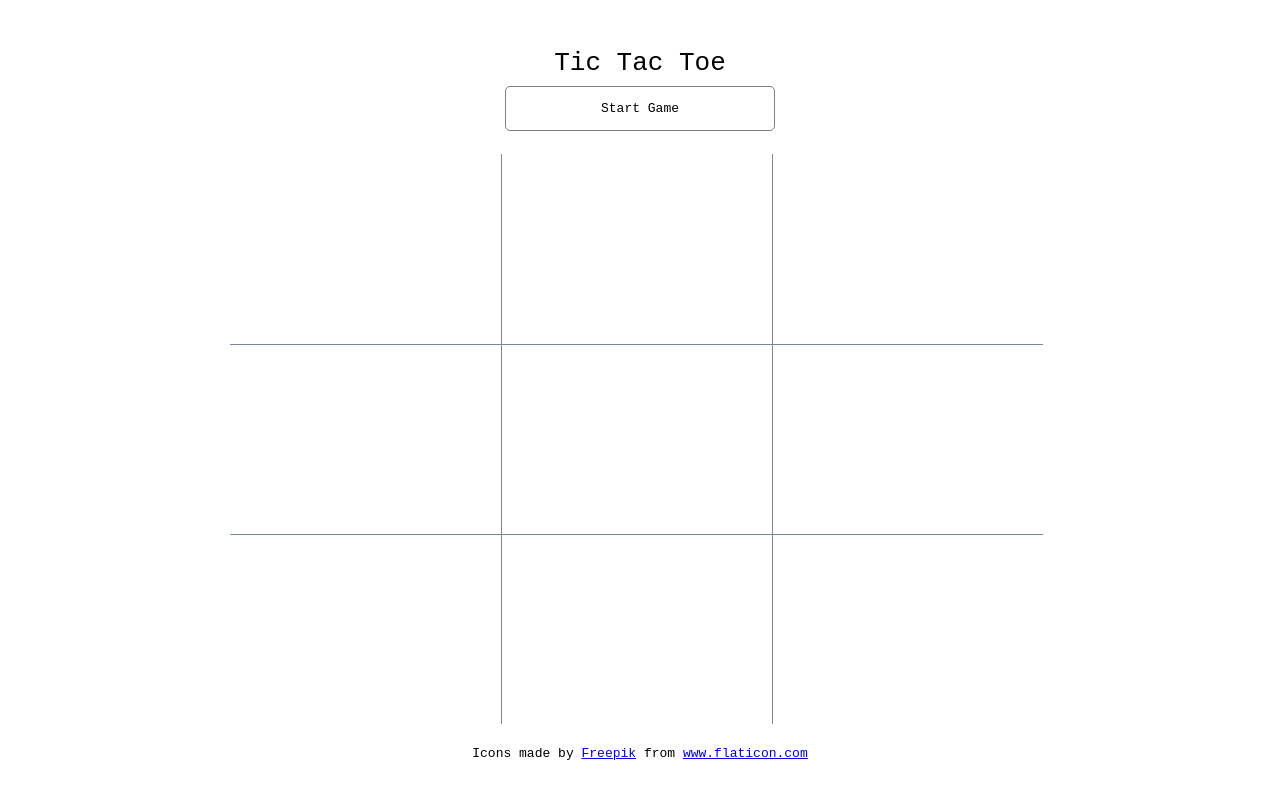
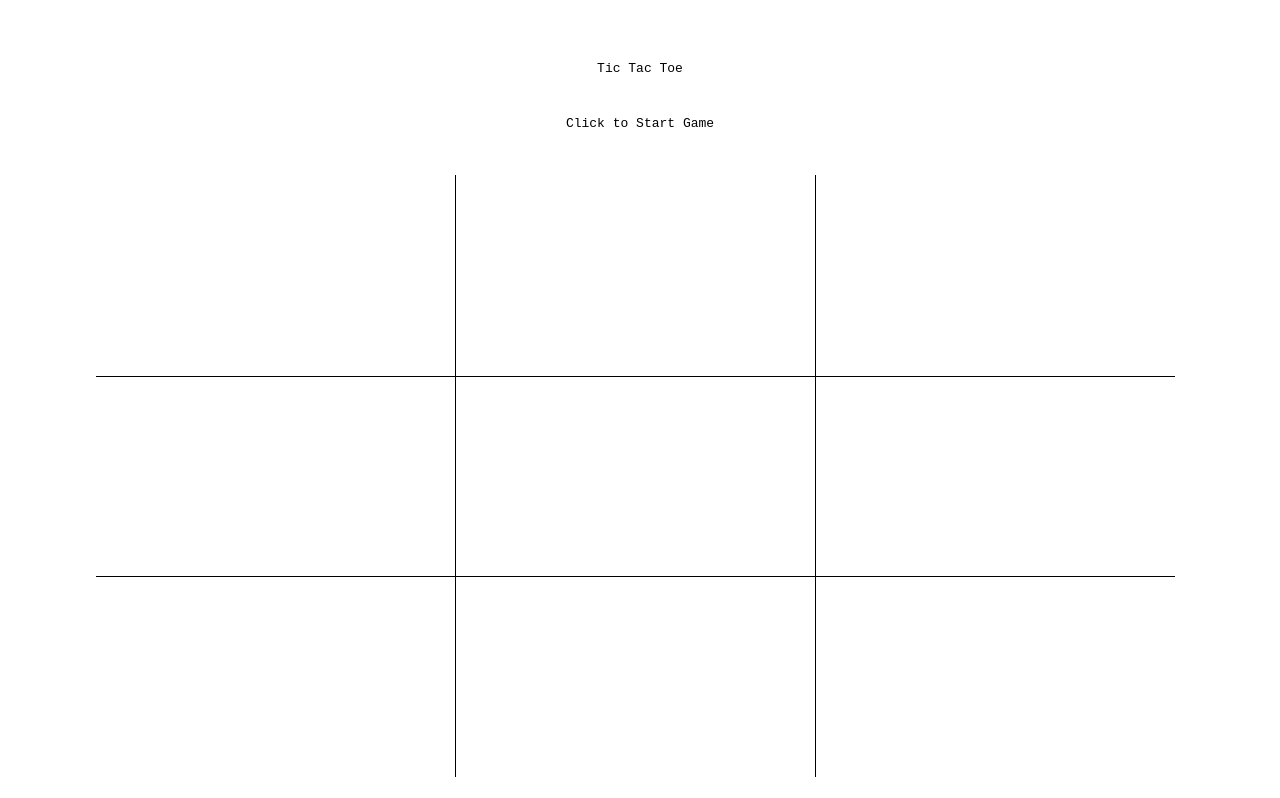
Before and after one commit to itshui3/jankjackjoe, a React (Create React App) app: page / in a window 1280 px wide. Built offline with nearby package versions, Linux system fonts and the light colour scheme.

Commit message:
reached this mvp typing with my toes

```diff
--- a/src/App.css
+++ b/src/App.css
@@ -1,5 +1,5 @@
 
-.root_wrapper {
+.content_wrapper {
     width: 100%;
     height: 100vh;
 
@@ -9,39 +9,65 @@
 }
 
 .content_cont {
-    border-radius: 4px;
 
-    width: 80%;
-    height: 90%;
+    width: 85%;
+    height: 95%;
 
     display: flex;
     flex-direction: column;
-    justify-content: space-between;
     align-items: center;
+    justify-content: space-evenly;
+}
+
+.header_cont {
+
+    width: 100%;
+    height: 20%;
+
+    display: flex;
+    flex-direction: column;
+    justify-content: space-evenly;
+
+    cursor: pointer;
+
+}
+
+.header_title {
+
+    text-align: center;
+
+}
+
+.header_info {
+
+    text-align: center;
+
 }
 
 .board_cont {
-    width: 80%;
+
     height: 80%;
+    width: 100%;
 
     display: flex;
     flex-direction: column;
+
     justify-content: center;
     align-items: center;
 }
 
 .row {
-    display: flex;
     width: 100%;
     height: 33%;
+
+    display: flex;
 }
 
-.tile {
-    /* do this with js */
-    /* border: 1px solid black; */
-
+.cell {
     width: 33%;
     height: 100%;
+
+    font-size: 6rem;
 
     display: flex;
     justify-content: center;
--- a/src/App.js
+++ b/src/App.js
@@ -1,130 +1,117 @@
 
-import produce from 'immer'
-import './App.css'
-import React, { useState, useEffect } from 'react'
+
+import './App.css';
+import React, { useReducer, useEffect } from 'react'
 
 import {
-    Header,
-    Circle,
-    Cross,
-} from './components'
+    initGame,
+    ticReducer,
 
-import {
-    determinePhase,
-    boardInit,
-    rightBorder,
-    bottomBorder,
-    P,
-} from './gamePieces'
+    START,
+    PLACE,
+    SET_WINNER,
+    RESET,
 
-/* P
-'' - game not started
-'1' - player 1's turn
-'2' - player 2's turn
-'Player 1' - game ended with player 1 winning
-'Player 2' - game ended with player 2 winning
-*/
+    buildBorder,
+    checkWinner,
+} from './pieces'
 
+const App = () => {
 
-function App() {
+    const [tic, dispatchTic] = useReducer(ticReducer, initGame)
 
-    const [phase, setPhase] = useState('')
-    const [board, setBoard] = useState(boardInit)
+    useEffect(() => {
+        const [win, winner] = checkWinner(tic.board)
+        console.log('win', win, 'winner', winner)
+        if (win) {
+            dispatchTic({ type: SET_WINNER, payload: winner })
+        }
+    }, [tic.board])
 
-    // useEffect(() => {
-    //     // how do I determine if a move was actually made or not?
-    //     setPhase( determinePhase(board) )
-    // }, [board])
-
-    const buildTileBorder = (r_idx, t_idx) => {
-
-        let borderConfig = {};
-
-        if (r_idx < 2) { borderConfig = {...bottomBorder} }
-        if (t_idx < 2) { borderConfig = {...borderConfig, ...rightBorder }}
-
-        if (Object.keys(borderConfig)) { return borderConfig }
-        else { return {} }
+    const handleGameMechanic = () => {
+        if(tic.state === 0) {
+            // start game
+            dispatchTic({ type: START })
         }
 
-    const handleStart = () => {
-        const turn = String(Math.ceil( ( Math.random() * 2 ) ))
-        setPhase(turn)
+        if(tic.state > 2) {
+            // reset game
+            dispatchTic({ type: RESET })
         }
-
-    const reset = () => {
-        setPhase('')
-        setBoard(boardInit)
-    }
-
-    const attemptPlacement = (row, tile) => {
-        // wrong phase
-        if (!phase || phase === P.p1w || phase === P.p2w) {
-            reset()
-            return
-        }
-        // tile taken
-        if (board[row][tile]) { return }
-
-        setBoard((board) => {
-            return produce(board, draft => {
-                draft[row][tile] = phase
-                setPhase( determinePhase(draft, phase) )
-            })
-        })
     }
 
 return (
 <>
-<div className='root_wrapper'>
+<div className='content_wrapper'>
 <div className='content_cont'>
 
-<Header
-handleStart={handleStart}
-phase={phase}
-reset={reset}
-P={P}
-/>
-<div className='board_cont'>
+<div className='header_cont'>
+    <h1 className='header_title'>Tic Tac Toe</h1>
+    <div className='header_info' onClick={handleGameMechanic}>
     {
-    board.map((row, r_idx) => (
-    <div className='row' key={r_idx}>
-        {
-            row.map((tile, t_idx) => (
-            <div className='tile' key={t_idx}
-            style={buildTileBorder(r_idx, t_idx)}
-            onClick={() => attemptPlacement(r_idx, t_idx)}
-            >
-
-            {
-            tile === '1'
+        tic.state === 0
         ?
-            (<Circle />)
+        'Click to Start Game'
         :
-            tile === '2'
+        tic.state === 1
         ?
-            (<Cross />)
+        'Player 1\'s turn'
+        :
+        tic.state === 2
+        ?
+        'Player 2\'s turn'
+        :
+        tic.state === 5
+        ?
+        'Tie'
+        :
+        tic.state === 10
+        ?
+        'Player 1\'s Win'
+        :
+        tic.state === 20
+        ?
+        'Player 2\'s Win'
         :
         null
     }
+    </div>
+</div>
 
+<div className='board_cont'>
+
+{
+tic.board.map((row, r_idx) => (
+<div className='row' key={r_idx}>
+    {
+        row.map((cell, c_idx) => (
+        <div className='cell' key={c_idx}
+        style={buildBorder(r_idx, c_idx)}
+        onClick={() => dispatchTic({ type: PLACE, payload: {coords: [r_idx, c_idx], player: tic.state} })}>
+        {
+        cell === 1
+        ?
+        'o'
+        :
+        cell === 2
+        ?
+        'x'
+        :
+        null
+        }
         </div>
         ))
     }
 </div>
 ))
 }
-</div>
 
-<div className='attribution'>
-<div>Icons made by <a href="https://www.freepik.com" title="Freepik">Freepik</a> from <a href="https://www.flaticon.com/" title="Flaticon">www.flaticon.com</a></div>
 </div>
 
 </div>
 </div>
-
 </>
 )
 }
 
-export default App
+export default App;
--- a/src/components/Header/Header.js
+++ /dev/null
@@ -1,39 +0,0 @@
-
-
-import './_header.css'
-import React from 'react'
-
-function Header({ phase, handleStart, reset, P }) {
-
-return (
-
-<>
-<div className='header_cont'
-onClick={() => {
-    if (phase === P.p1w || phase === P.p2w) { reset() }
-}}>
-    <h1 className='header_title'>Tic Tac Toe</h1>
-    <h2 className='header_phase'
-    onClick={() => {
-        if (!phase) { handleStart() }
-    }}
-    >{  !phase
-        ?
-        'Start Game'
-        :
-        phase === '1'
-        ?
-        'Player 1\'s Turn...'
-        :
-        phase === '2'
-        ?
-        'Player 2\'s Turn...'
-        :
-        phase + ' Wins!' }</h2>
-</div>
-</>
-
-)
-}
-
-export default Header
--- a/src/components/Header/_header.css
+++ /dev/null
@@ -1,36 +0,0 @@
-
-
-.header_cont {
-    display: flex;
-    flex-direction: column;
-
-}
-
-.header_title {
-    font-size: 2rem;
-    margin: 10px;
-    width: 250px;
-
-    text-align: center;
-    cursor: grab;
-    user-select: none;
-}
-
-.header_phase {
-    padding: 15px;
-    border-radius: 5px;
-    border: 1px solid grey;
-
-    text-align: center;
-    cursor: pointer;
-    user-select: none;
-}
-
-.header_phase:hover {
-    background-color: #D3D3D3;
-}
-
-.header_phase:active {
-    background-color: black;
-    color: white;
-}
--- a/src/gamePieces/index.js
+++ /dev/null
@@ -1,104 +0,0 @@
-const boardInit = [
-    ["", "", ""],
-    ["", "", ""],
-    ["", "", ""],
-]
-
-const rightBorder = {
-    borderRight: '1px solid lightslategrey'
-}
-
-const bottomBorder = {
-    borderBottom: '1px solid lightslategrey'
-}
-
-const P = {
-    init: '',
-    p1: '1',
-    p2: '2',
-    p1w: 'Player 1',
-    p2w: 'Player 2',
-}
-
-const determinePhase = (board, player) => {
-// rows
-for (let row = 0; row < 3; row++) {
-    if (board[row][0] && board[row][0] === board[row][1] && board[row][1] === board[row][2]) {
-        return P[`p${board[row][0]}w`]
-    }
-}
-
-// cols
-for (let col = 0; col < 3; col++) {
-    if (board[0][col] && board[0][col] === board[1][col] && board[1][col] === board[2][col]) {
-        return P[`p${board[0][col]}w`]
-    }
-}
-
-// diags
-if (board[0][0] && board[0][0] === board[1][1] && board[1][1] === board[2][2]) {
-    return P[`p${board[0][0]}w`]
-}
-
-if (board[0][2] && board[0][2] === board[1][1] && board[1][1] === board[2][0]) {
-    return P[`p${board[0][2]}w`]
-}
-
-    // turn switcher
-    if (player === '1') { return '2' }
-    else { return '1' }
-
-}
-
-export { determinePhase, boardInit, rightBorder, bottomBorder, P }
-
-/*
-
-deriving gameStateInfo from state for rendering UI & available functionality:
-
-[state]: [representations]
-
-phase: [
-    '' - game not started
-    '1' - player 1's turn
-    '2' - player 2's turn
-    'Player 1' - game ended with player 1 winning
-    'Player 2' - game ended with player 2 winning
-]
-with this centric state variable, we may not even need useReducer
-
-board: [
-    [0, 0, 0],
-    [0, 0, 0],
-    [0, 0, 0],
-]
-pieces: [
-    0 - empty
-    1 - player 1 piece (use circle)
-    2 - player 2 piece (use cross)
-]
-
-depending on the phase, expected board behavior will change:
-phase:
-'' - prevent behavior
-
-'1' -
-    click taken spot - prevent behavior
-    click empty spot -
-        =>place circle
-        =>check for 3 in a row(maybe we can perform our check dynamic to the placement location this time =o)
-        ?=>switch to p2 turn in phase if not 3 in a row
-        :=>switch to 'Player 1', game end phase if 3 in a row
-
-'2' -
-    click taken spot - prevent behavior
-    click empty spot -
-        =>place cross
-        =>check for 3 in a row(dynamically check only possible 3 in a row combinations)
-        ?=>switch to p1 turn in phase if not 3 in a row
-        :=>switch to 'Player 1', game end phase if 3 in a row
-
-'3' -
-    click anywhere - reset to phase ''
-    optional: press any button - reset to phase ''
-*/
--- /dev/null
+++ b/src/pieces/index.js
@@ -0,0 +1,137 @@
+
+import produce from 'immer'
+const startBoard = [
+    [0, 0, 0],
+    [0, 0, 0],
+    [0, 0, 0],
+]
+const initGame = {
+
+    board: startBoard,
+
+    state: 0
+    /*
+    0 - init
+    1 - p1 turn
+    2 - p2 turn
+    5 - tie
+    10 - p1 win
+    20 - p2 win
+
+    */
+}
+
+const ACTION = {
+    START: 'start_wlerjqal;wejl',
+    PLACE: 'place_tljealejraj',
+    SET_WINNER: 'setWinner_lajserlajsel;rja',
+    RESET: 'reset_lejrqlawjerlje',
+}
+
+const { START, PLACE, SET_WINNER, RESET } = ACTION
+
+const ticReducer = (state, {type, payload}) => {
+
+    switch(type) {
+
+        case START:
+            return produce(state, draft => {
+                draft.state = Math.ceil(Math.random() * 2)
+            })
+
+        case PLACE:
+            // prevent completed game from attempting placement
+            if (state.state > 2) { return state }
+            return produce(state, draft => {
+                console.log('payload', payload)
+                const y = payload.coords[0]
+                const x = payload.coords[1]
+
+                if (draft.board[y][x]) { return draft }
+                else { draft.board[y][x] = payload.player }
+
+                if (payload.player === 1) { draft.state = 2 }
+                if (payload.player === 2) { draft.state = 1 }
+            })
+
+        case SET_WINNER:
+            return produce(state, draft => { draft.state = payload })
+
+        case RESET:
+            // prevent reset from incomplete game
+            if (state.state < 3) { return state }
+            return produce(state, draft => {
+                draft.state = 0
+                draft.board = startBoard
+            })
+
+        default:
+            return state
+
+    }
+}
+
+const buildBorder = (y, x) => {
+
+    let borderStyling = {}
+
+    if (y < 2) {
+        borderStyling = {
+            ...borderStyling,
+            borderBottom: '1px solid black'
+        }
+    }
+
+    if (x < 2) {
+        borderStyling = {
+            ...borderStyling,
+            borderRight: '1px solid black'
+        }
+    }
+
+    return borderStyling
+}
+
+const checkWinner = (board) => {
+
+    // row
+    for (let i = 0; i < 3; i++) {
+        if(board[i][0] && board[i][0] === board[i][1] && board[i][1] === board[i][2]) { return [1, 10*board[i][0] ]}
+    }
+
+    // col
+    for (let i = 0; i < 3; i++) {
+        if(board[0][i] && board[0][i] === board[1][i] && board[1][i] === board[2][i]) { return [1, 10*board[0][i] ]}
+    }
+
+    // diag
+    if (board[0][0] && board[0][0] === board[1][1] && board[1][1] === board[2][2]) { return [1, 10*board[0][0] ]}
+
+    let emptyLeft = false
+    for (let i = 0; i < 3; i++) {
+        for (let l = 0; l < 3; l++) {
+// I need all non-empty case to reset case
+            if (!board[i][l]) { emptyLeft = true }
+
+        }
+    }
+
+    if (!emptyLeft) { return [1, 5] }
+
+    return [0, 0]
+}
+
+export {
+    initGame,
+    ticReducer,
+
+    START,
+    PLACE,
+    // expects payload.coords([y, x]) && payload.player(tic.state)
+    SET_WINNER,
+    // expects payload(tic.state)
+    RESET,
+
+    buildBorder,
+    checkWinner,
+}
```
Also changed, not shown: src/components/SVG/Circle.js (deleted, +0 -19 lines), src/components/SVG/Cross.js (deleted, +0 -19 lines), src/components/index.js (deleted, +0 -32 lines), src/components/SVG/circle.svg (deleted), 1 other file (tests, documents, lock files or other folders). Lines whose indentation alone changed are shown as unchanged.
